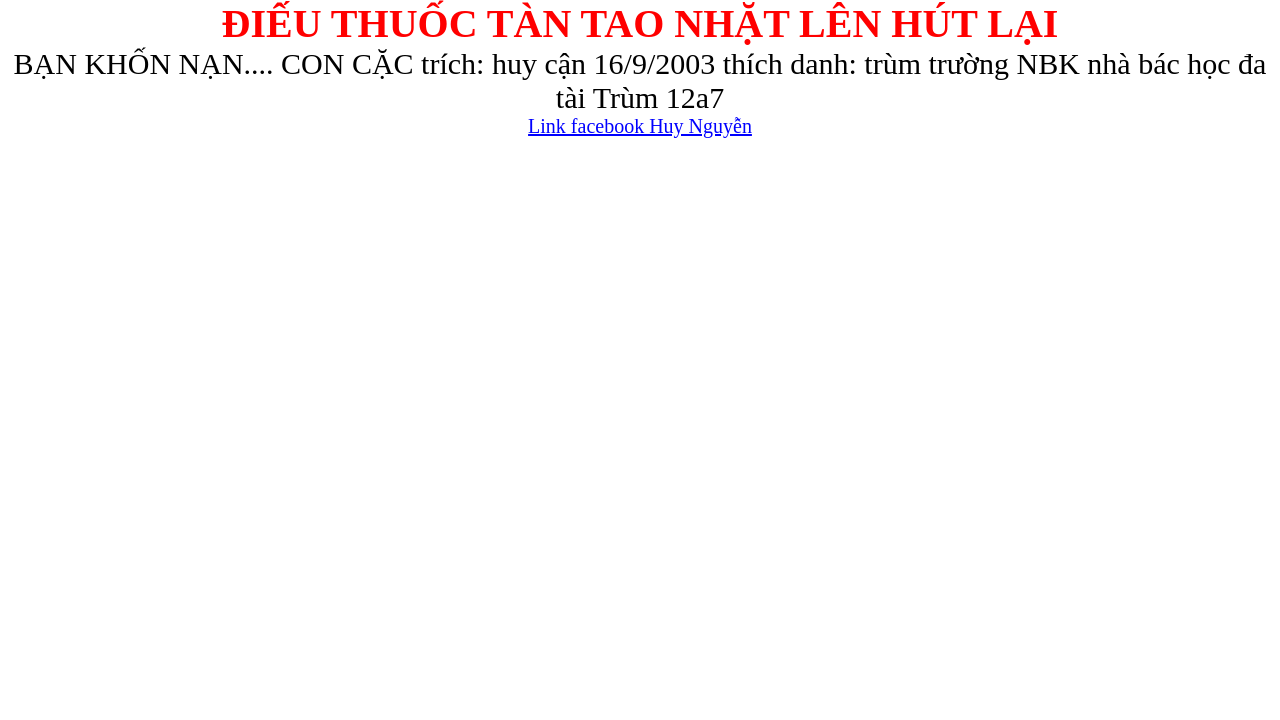
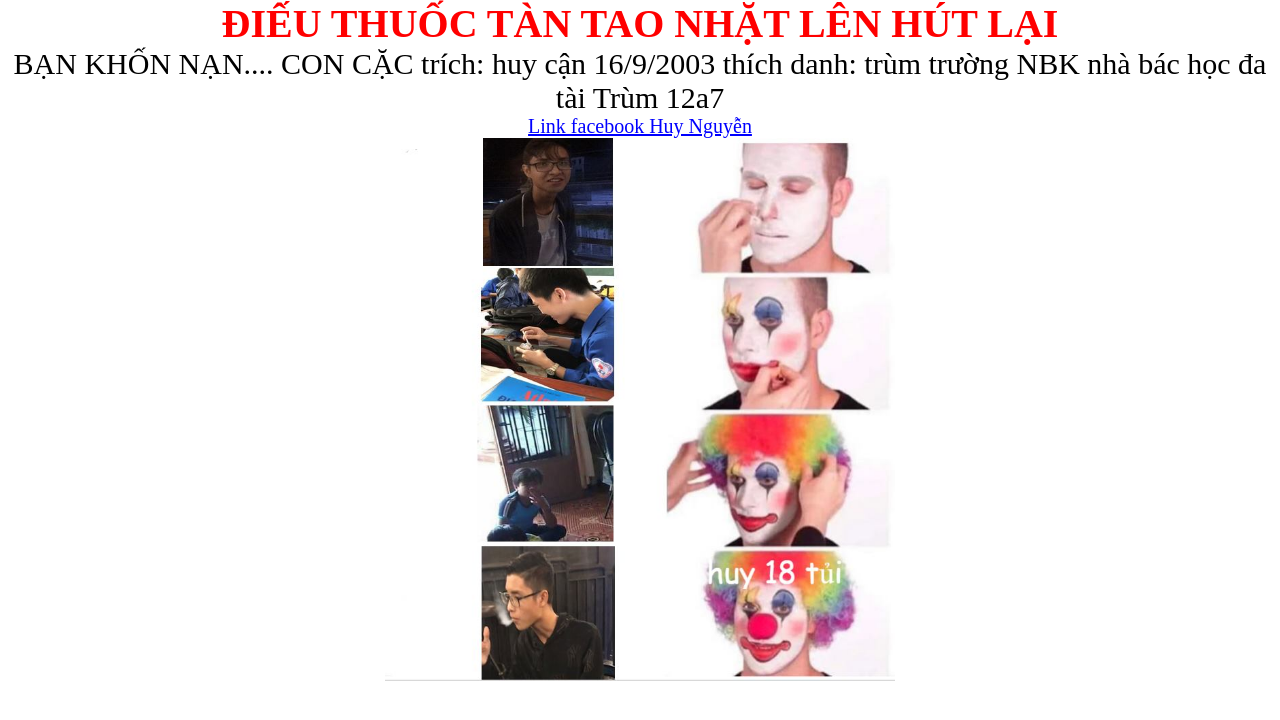
Before and after one commit to khanhho741/huydeptrai, a plain HTML site: page index.html in a window 1280 px wide. Drawn offline with Linux system fonts and the light colour scheme; the site is published under a folder, as on GitHub Pages, so addresses that start at the root find nothing.

Commit message:
upload source code

```diff
--- a/index.html
+++ b/index.html
@@ -6,7 +6,6 @@
     <meta name="viewport" content="width=device-width, initial-scale=1.0">
     <title>ditmewjbu:></title>
     <link rel="stylesheet" href="./asset/css/style.css">
-    <link rel="stylesheet" href="./img/241791548_420353656089042_8801622328782555363_n.jpg">
 </head>
 <body>
     <div id="main">
@@ -14,7 +13,7 @@
             <h2 class="text">ĐIẾU THUỐC TÀN TAO NHẶT LÊN HÚT LẠI</h2>
             <div class="text-dd">BẠN KHỐN NẠN.... CON CẶC trích: huy cận 16/9/2003 thích danh: trùm trường NBK nhà bác học đa tài Trùm 12a7</div>
             <a href="https://www.facebook.com/tuanhuy.nguyen.568089" class="cl">Link facebook Huy Nguyễn</a>
-            <img src="/img/241791548_420353656089042_8801622328782555363_n.jpg" class="cc" alt="" style="width: 510px;">
+            <img src="./asset/img/241791548_420353656089042_8801622328782555363_n.jpg" class="cc" alt="" style="width: 510px;">
         </div>
     </div>
 
```
Also changed, not shown: asset/img/241791548_420353656089042_8801622328782555363_n.jpg (renamed from img/241791548_420353656089042_8801622328782555363_n.jpg).
